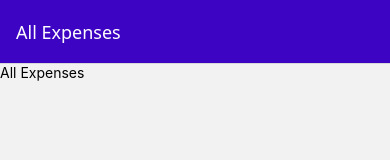
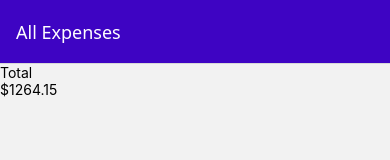
Before and after one commit to moshnogorskaia/expenses-tracker, a React Native app: screen /AllExpenses in a window 390 px wide. Shown: the top 160 px of the page. Built offline with nearby package versions, Linux system fonts and the light colour scheme.

Commit message:
Add dummy data

```diff
--- a/components/ExpensesOutput/ExpensesOutput.js
+++ b/components/ExpensesOutput/ExpensesOutput.js
@@ -1,11 +1,38 @@
 import { View } from "react-native";
-import ExpensesSummary from "../ExpensesSummary/ExpensesSummary";
-import ExpensesList from "../ExpensesList/ExpensesList";
+import ExpensesSummary from "./ExpensesSummary";
+import ExpensesList from "./ExpensesList";
+
+const DUMMY_EXPENSES = [
+	{
+		id: "e1",
+		title: "New Shoes",
+		amount: 69.99,
+		date: new Date(2021, 7, 14),
+	},
+	{
+		id: "e2",
+		title: "Weekly Groceries",
+		amount: 100.0,
+		date: new Date(2021, 7, 15),
+	},
+	{
+		id: "e3",
+		title: "New TV",
+		amount: 799.49,
+		date: new Date(2021, 7, 16),
+	},
+	{
+		id: "e4",
+		title: "Car Insurance",
+		amount: 294.67,
+		date: new Date(2021, 7, 17),
+	},
+];
 
 function ExpensesOutput({ expenses, expensesPeriod }) {
 	return (
 		<View>
-			<ExpensesSummary expenses={expenses} periodName={expensesPeriod} />
+			<ExpensesSummary expenses={DUMMY_EXPENSES} periodName={expensesPeriod} />
 			<ExpensesList />
 		</View>
 	);
--- a/screens/AllExpenses.js
+++ b/screens/AllExpenses.js
@@ -1,7 +1,8 @@
 import { Text } from "react-native";
+import ExpensesOutput from "../components/ExpensesOutput/ExpensesOutput";
 
 function AllExpenses() {
-	return <Text>All Expenses</Text>;
+	return <ExpensesOutput expensesPeriod="Total" />;
 }
 
 export default AllExpenses;
--- a/screens/RecentExpenses.js
+++ b/screens/RecentExpenses.js
@@ -1,7 +1,8 @@
 import { Text } from "react-native";
+import ExpensesOutput from "../components/ExpensesOutput/ExpensesOutput";
 
 function RecentExpenses() {
-	return <Text>RecentExpenses</Text>;
+	return <ExpensesOutput expensesPeriod="Last 7 days" />;
 }
 
 export default RecentExpenses;
```
